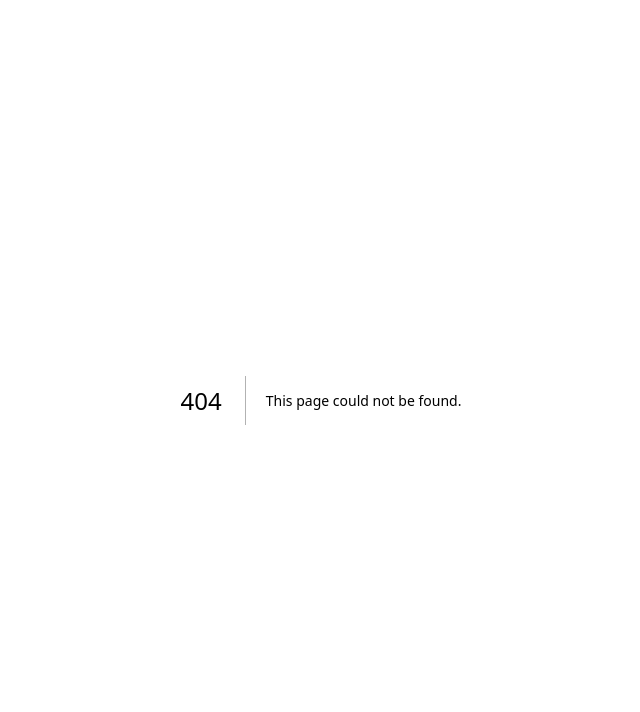
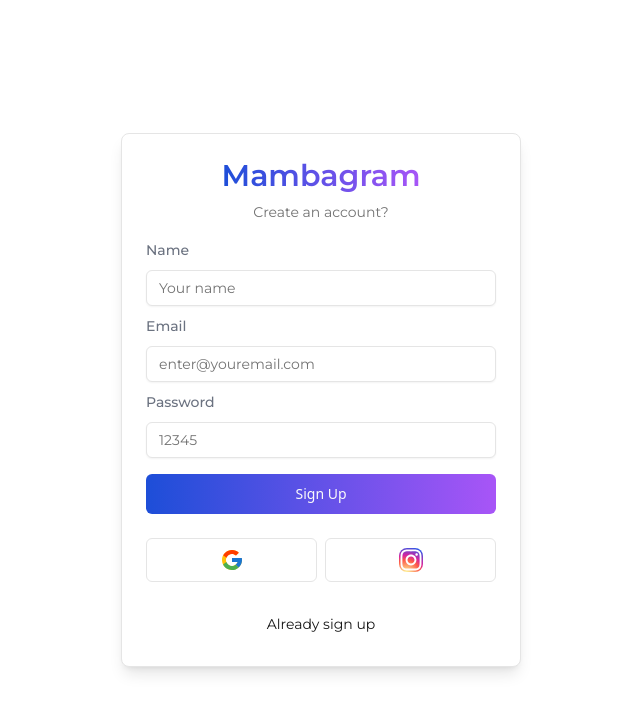
Before and after one commit to mamba293/mambagram, a Next.js app: page /auth/signup in a window 1280 px wide. Before the commit this address had no page. Shown: the top 712 px of the page, without its empty margins (319-959 px from the left). Built offline with nearby package versions, Linux system fonts and the light colour scheme.

Commit message:
regist_dobe

```diff
--- a/package.json
+++ b/package.json
@@ -10,6 +10,7 @@
   },
   "dependencies": {
     "@hookform/resolvers": "^4.0.0",
+    "@radix-ui/react-icons": "^1.3.2",
     "@radix-ui/react-label": "^2.1.2",
     "@radix-ui/react-slot": "^1.1.2",
     "class-variance-authority": "^0.7.1",
--- /dev/null
+++ b/src/actions/login.ts
@@ -0,0 +1,15 @@
+'use server';
+
+import * as z from "zod";
+
+import { loginSchema } from "@/schemas";
+
+export const login = async (values : z.infer<typeof loginSchema>) => {
+ const validateFields = loginSchema.safeParse(values);
+
+ if(!validateFields.success){
+  return {error: "Invalid fields"};
+ }
+
+ return {success: true}
+}
--- /dev/null
+++ b/src/app/auth/signup/page.tsx
@@ -0,0 +1,7 @@
+import RegisterForm from '@/components/auth/register-form/register-form'
+
+const RegisterPage = () =>{
+  return <RegisterForm/>
+}
+
+export default RegisterPage;
--- a/src/components/auth/card-wraper/card-wraper.tsx
+++ b/src/components/auth/card-wraper/card-wraper.tsx
@@ -28,7 +28,7 @@ const CardWrapper = ({
 
 }: CardWrapperProps) => {
     return (
-        <Card className="w-[400px] shadow-lg">
+        <Card className="w-[400px] shadow-lg ">
           <CardHeader>
             <Header label={headerLabel} paragraph={headerParagraph}/>
           </CardHeader>
@@ -36,7 +36,7 @@ const CardWrapper = ({
            {children}
           </CardContent>
           {showSocial && (
-            <CardFooter>
+            <CardFooter className="flex justify-between items-center">
               <Social/>
             </CardFooter>
           )}
--- a/src/components/auth/login-form/login-form.tsx
+++ b/src/components/auth/login-form/login-form.tsx
@@ -1,11 +1,14 @@
 'use client'
 
 import * as z from "zod";
+import {startTransition, useState, useTransition} from "react";
+import FormError from "@/components/form-error";
 import { useForm } from "react-hook-form";
 import { zodResolver } from "@hookform/resolvers/zod";
 import { loginSchema } from "@/schemas";
 import {Montserrat} from "next/font/google";
 import {cn} from "@/lib/utils";
+import {login} from "@/actions/login";
 
 const montserrat = Montserrat({
     subsets: ["latin"],
@@ -27,6 +30,10 @@ import CardWrapper from "@/components/auth/card-wraper/card-wraper";
 import { Button } from "@/components/ui/button";
 
 const LoginForm = () => {
+    const [isPending, startTransition] = useTransition();
+    const [error, setError] = useState<string | undefined>();
+
+
     const form = useForm<z.infer<typeof loginSchema>>({
         resolver: zodResolver(loginSchema),
         defaultValues: {
@@ -36,8 +43,16 @@ const LoginForm = () => {
     });
 
     const onSubmit = (data: z.infer<typeof loginSchema>) => {
-        console.log(data);
-    }
+        setError("");
+
+        startTransition(()=>{
+                login(data)
+                .then((data)=>{
+                    setError(data.error)
+                })
+        });
+    };
+
     return (
         <CardWrapper
             headerLabel="Mambagram"
@@ -59,6 +74,7 @@ const LoginForm = () => {
                                 <FormLabel className="text-gray-500">Email</FormLabel>
                                 <FormControl>
                                     <Input
+                                    disabled={isPending}
                                     type="email"
                                     {...field}
                                     placeholder="enter@youremail.com"
@@ -81,6 +97,7 @@ const LoginForm = () => {
                                 <FormLabel className="text-gray-500">Password</FormLabel>
                                 <FormControl>
                                     <Input
+                                    disabled={isPending}
                                     type="password"
                                     {...field}
                                     placeholder="12345"
@@ -94,14 +111,19 @@ const LoginForm = () => {
                             </FormItem>
                         )}
                         />
+                        <FormError message={error}/>
                     </div>
-
-                        <Button className="w-full bg-gradient-to-r from-blue-700 to-purple-500 hover:bg-gradient-to-r hover:from-blue-800 hover:to-purple-600" type="submit">
+                        <Button
+                        className="w-full bg-gradient-to-r
+                        from-blue-700 to-purple-500 hover:bg-gradient-to-r
+                        hover:from-blue-800 hover:to-purple-600"
+                        type="submit"
+                        disabled={isPending}
+                        >
                             Login
                         </Button>
-
                 </form>
-            </Form>
+                </Form>
         </CardWrapper>
     )
 }
--- /dev/null
+++ b/src/components/auth/register-form/register-form.tsx
@@ -0,0 +1,157 @@
+'use client'
+
+import * as z from "zod";
+import {useState, useTransition} from "react";
+import FormError from "@/components/form-error";
+import { useForm } from "react-hook-form";
+import { zodResolver } from "@hookform/resolvers/zod";
+import { registerScema } from "@/schemas";
+import {Montserrat} from "next/font/google";
+import {cn} from "@/lib/utils";
+import {login} from "@/actions/login";
+
+const montserrat = Montserrat({
+    subsets: ["latin"],
+    weight: ["400", "500", "600", "700"],
+});
+
+import {
+    Form,
+    FormControl,
+    FormField,
+    FormItem,
+    FormLabel,
+    FormMessage,
+} from "@/components/ui/form";
+
+import { Input } from "@/components/ui/input";
+
+import CardWrapper from "@/components/auth/card-wraper/card-wraper";
+import { Button } from "@/components/ui/button";
+
+const RegisterForm = () => {
+    const [isPending, startTransition] = useTransition();
+    const [error, setError] = useState<string | undefined>();
+
+
+    const form = useForm<z.infer<typeof registerScema>>({
+        resolver: zodResolver(registerScema),
+        defaultValues: {
+            name: "",
+            email: "",
+            password: "",
+        },
+    });
+
+    const onSubmit = (data: z.infer<typeof registerScema>) => {
+        setError("");
+
+        startTransition(()=>{
+                login(data)
+                .then((data)=>{
+                    setError(data.error)
+                })
+        });
+
+        console.log(data);
+    };
+
+    return (
+        <CardWrapper
+            headerLabel="Mambagram"
+            headerParagraph="Create an account?"
+            backButtonLabel="Already sign up"
+            backButtonHref="/auth/login"
+            showSocial
+        >
+            <Form {...form}>
+                <form onSubmit={form.handleSubmit(onSubmit)}
+                    className="space-y-4"
+                >
+                    <div className="space-y-2">
+                        <FormField
+                            control={form.control}
+                            name="name"
+                            render={({field})=>(
+                                <FormItem
+                                className={cn(montserrat.className)}
+                                >
+                                    <FormLabel className="text-gray-500">Name</FormLabel>
+                                    <FormControl>
+                                        <Input
+                                        disabled={isPending}
+                                        type="name"
+                                        {...field}
+                                        placeholder="Your name"
+                                        className={cn(
+                                            "font-normal",
+                                            montserrat.className
+                                        )}
+                                        />
+                                    </FormControl>
+                                    <FormMessage className={cn(montserrat.className)} />
+                                </FormItem>
+                            )}
+                        />
+                        <FormField
+                            control={form.control}
+                            name="email"
+                            render={({field}) => (
+                                <FormItem className={cn(montserrat.className)}>
+                                    <FormLabel className="text-gray-500">Email</FormLabel>
+                                        <FormControl>
+                                            <Input
+                                            disabled={isPending}
+                                            type="email"
+                                            {...field}
+                                            placeholder="enter@youremail.com"
+                                            className={cn(
+                                                "font-normal",
+                                                montserrat.className
+                                            )}
+                                            />
+                                        </FormControl>
+                                    <FormMessage className={cn(montserrat.className)} />
+                                </FormItem>
+                            )}
+                        />
+                        <FormField
+                            control={form.control}
+                            name="password"
+                            render={({field}) => (
+                            <FormItem className={cn(montserrat.className)}>
+                                <FormLabel className="text-gray-500">Password</FormLabel>
+                                        <FormControl>
+                                                <Input
+                                                disabled={isPending}
+                                                type="password"
+                                                {...field}
+                                                placeholder="12345"
+                                                className={cn(
+                                                    "font-normal",
+                                                    montserrat.className
+                                                )}
+                                            />
+                                        </FormControl>
+                                    <FormMessage className={cn(montserrat.className)} />
+                                </FormItem>
+                            )}
+                        />
+                        <FormError message={error}/>
+                    </div>
+                        <Button
+                        className="w-full bg-gradient-to-r
+                        from-blue-700 to-purple-500 hover:bg-gradient-to-r
+                        hover:from-blue-800 hover:to-purple-600"
+                        type="submit"
+                        disabled={isPending}
+                        >
+                            Sign Up
+                        </Button>
+                </form>
+            </Form>
+        </CardWrapper>
+    )
+}
+
+export default RegisterForm;
--- a/src/components/auth/social/social.tsx
+++ b/src/components/auth/social/social.tsx
@@ -13,7 +13,10 @@ export const Social = () => {
             variant="outline"
             onClick={() => {}}
             >
-              <FcGoogle className="w-5 h-5"/>
+              <FcGoogle className="w-8 h-8" style={{
+                  width: 24,
+                  height: 24
+              }}/>
             </Button>
             <Button
             size="lg"
@@ -21,10 +24,12 @@ export const Social = () => {
             variant="outline"
             onClick={() => {}}
             >
-              <FaInstagram className="w-5 h-5" style={{
+              <FaInstagram className="w-8 h-8" style={{
                 color: '#fff',
                 background: 'radial-gradient(circle at 30% 107%, #fdf497 0%, #fdf497 5%, #fd5949 45%,#d6249f 60%,#285AEB 90%)',
-                borderRadius: '5px'
+                borderRadius: '8px',
+                width: 24,
+                height: 24
               }}
               />
             </Button>
--- /dev/null
+++ b/src/components/form-error.tsx
@@ -0,0 +1,24 @@
+import {ExclamationTriangleIcon} from "@radix-ui/react-icons";
+
+interface FormErrorProps {
+  message?: string,
+}
+
+const FormError = ({
+  message
+}: FormErrorProps) => {
+  if(!message){
+    return null;
+  }
+
+  return (
+    <div className="bg-destructive/15 p-3 rounded-md flex
+    items-center text-sm text-destructive gap-x-2
+    ">
+      <ExclamationTriangleIcon className="w-4 h-4"/>
+      <p>{message}</p>
+    </div>
+  )
+}
+
+export default FormError;
--- a/src/schemas/index.ts
+++ b/src/schemas/index.ts
@@ -4,5 +4,19 @@ export const loginSchema = z.object({
     email: z.string().email({
       message: "Invalid email address",
 }),
-    password: z.string().min(10),
+    password: z.string().min(10,{
+        message: "Password is not valid",
+    }),
 });
+
+export const registerScema = z.object({
+    email: z.string().email({
+        message: "Invalid email address",
+    }),
+    password: z.string().min(10,{
+        message: "Password is required",
+    }),
+    name: z.string().min(1,{
+        message: "Name is required",
+    })
+})
```
Also changed, not shown: 1 other file (tests, documents, lock files or other folders).
